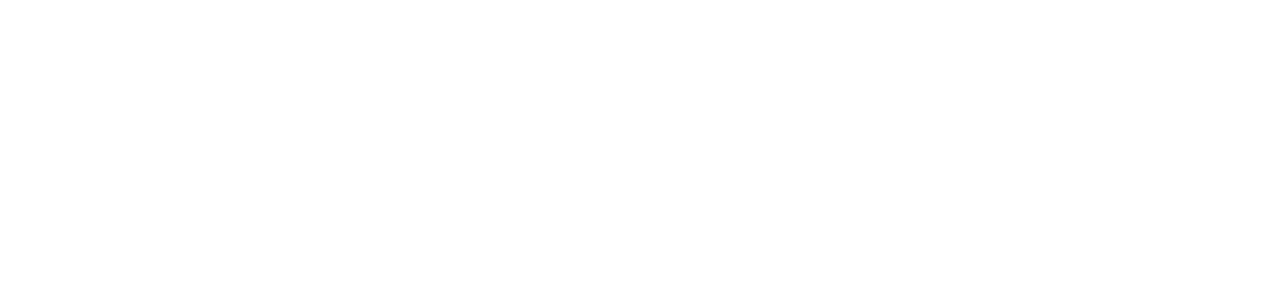
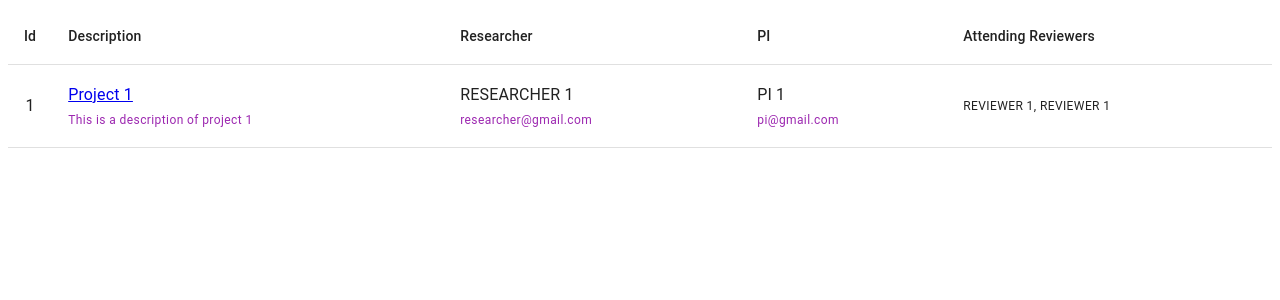
Before and after one commit to Beamworks-Inc/CTS, a React (Vite) app in the folder client/: page /project-list in a window 1280 px wide. Shown: the top 300 px of the page. Built offline with nearby package versions, Linux system fonts and the light colour scheme.

Commit message:
Feat : 프로젝트 리스트를 관리할 데이터 그리드 생성

```diff
--- /dev/null
+++ b/client/src/pages/ProjectListPage/ProjectListDataGrid.tsx
@@ -0,0 +1,151 @@
+import {
+  Avatar,
+  Grid,
+  Table,
+  TableBody,
+  TableCell,
+  TableContainer,
+  TableHead,
+  TableRow,
+  Typography,
+} from '@mui/material';
+import { Link } from 'react-router-dom';
+import { ProjectListItem } from './ProjectListTypes';
+
+// type ProjectListItem = {
+//   id: number;
+//   name: string;
+//   description: string;
+//   researcherName: string;
+//   piName: string;
+//   reviewerNames: string[];
+// };
+
+export default function ProjectListDataGrid() {
+  const CONSTS = {
+    DEFAULT_NO_PI: 'NO PI YET',
+  };
+
+  const rows: Array<ProjectListItem> = [
+    {
+      id: 1,
+      name: 'Project 1',
+      description: 'This is a description of project 1',
+      pi: {
+        id: 1,
+        name: 'PI 1',
+        email: 'pi@gmail.com',
+        role: 'PI',
+        projectIds: [1, 2, 3],
+      },
+      researcher: {
+        id: 2,
+        name: 'RESEARCHER 1',
+        email: 'researcher@gmail.com',
+        role: 'RESEARCHER',
+        projectIds: [1, 2, 3],
+      },
+      reviewer: [
+        {
+          id: 3,
+          name: 'REVIEWER 1',
+          email: 'reviewer@gmail.com',
+          role: 'REVIEWER',
+          info: {
+            isRadiologist: 'Yes',
+            hasMoreThan3YearsOfExperience: true,
+          },
+        },
+        {
+          id: 3,
+          name: 'REVIEWER 1',
+          email: 'reviewer@gmail.com',
+          role: 'REVIEWER',
+          info: {
+            isRadiologist: 'Yes',
+            hasMoreThan3YearsOfExperience: true,
+          },
+        },
+      ],
+    },
+  ];
+
+  return (
+    <TableContainer>
+      <Table sx={{ minWidth: 560 }}>
+        <TableHead>
+          <TableRow>
+            <TableCell width="1" align="center">
+              Id
+            </TableCell>
+            <TableCell>Description</TableCell>
+            <TableCell>Researcher</TableCell>
+            <TableCell>PI</TableCell>
+            <TableCell>Attending Reviewers</TableCell>
+          </TableRow>
+        </TableHead>
+        <TableBody>
+          {rows.map((row, index) => (
+            <TableRow hover key={index}>
+              <TableCell align="center">
+                <Typography variant="subtitle1">{row.id}</Typography>
+              </TableCell>
+              <TableCell>
+                <Typography align="left" variant="subtitle1">
+                  <Link to={`/${row.id}`}>{row.name}</Link>
+                </Typography>
+                <Typography align="left" variant="caption" color="secondary">
+                  {row.description}
+                </Typography>
+              </TableCell>
+              <TableCell>
+                <Typography align="left" variant="subtitle1">
+                  {row.researcher.name}
+                </Typography>
+                <Typography align="left" variant="caption" color="secondary">
+                  {row.researcher.email}
+                </Typography>
+              </TableCell>
+              <TableCell>
+                {row.pi !== null ? (
+                  <>
+                    <Typography align="left" variant="subtitle1">
+                      {row.pi.name}
+                    </Typography>
+                    <Typography align="left" variant="caption" color="secondary">
+                      {row.pi.email}
+                    </Typography>
+                  </>
+                ) : (
+                  <Typography align="left" variant="subtitle1">
+                    {CONSTS.DEFAULT_NO_PI}
+                  </Typography>
+                )}
+              </TableCell>
+              <TableCell>
+                <Typography align="left" variant="caption">
+                  {row.reviewer.map(reviewer => reviewer.name).join(', ')}
+                </Typography>
+              </TableCell>
+            </TableRow>
+          ))}
+        </TableBody>
+      </Table>
+    </TableContainer>
+  );
+}
+
+{
+  /* <TableCell>
+      <Grid container spacing={2} alignItems="center" sx={{ flexWrap: 'nowrap' }}>
+        <Grid item>
+          <Avatar alt="User 1" src={row.avatar} />
+        </Grid>
+        <Grid item xs zeroMinWidth>
+          <Typography align="left" variant="subtitle1">
+            {row.name}
+          </Typography>
+        </Grid>
+      </Grid>
+    </TableCell> */
+}
--- /dev/null
+++ b/client/src/pages/ProjectListPage/ProjectListTypes.ts
@@ -0,0 +1,4 @@
+import { Project } from 'Interface/User';
+
+type ProjectListItemOmitted = 'data' | 'form';
+export interface ProjectListItem extends Omit<Project, ProjectListItemOmitted> {}
--- a/client/src/pages/ProjectListPage/index.tsx
+++ b/client/src/pages/ProjectListPage/index.tsx
@@ -1,11 +1,13 @@
 import React from 'react';
 import { User } from '../../Interface/User';
+import ProjectListDataGrid from './ProjectListDataGrid';
 
 interface ProjectListPageProps {
   user: User;
 }
 const ProjectListPage = (props: ProjectListPageProps) => {
   const loadProjectList = () => {};
+  return <ProjectListDataGrid />;
 };
 
 export default ProjectListPage;
```
